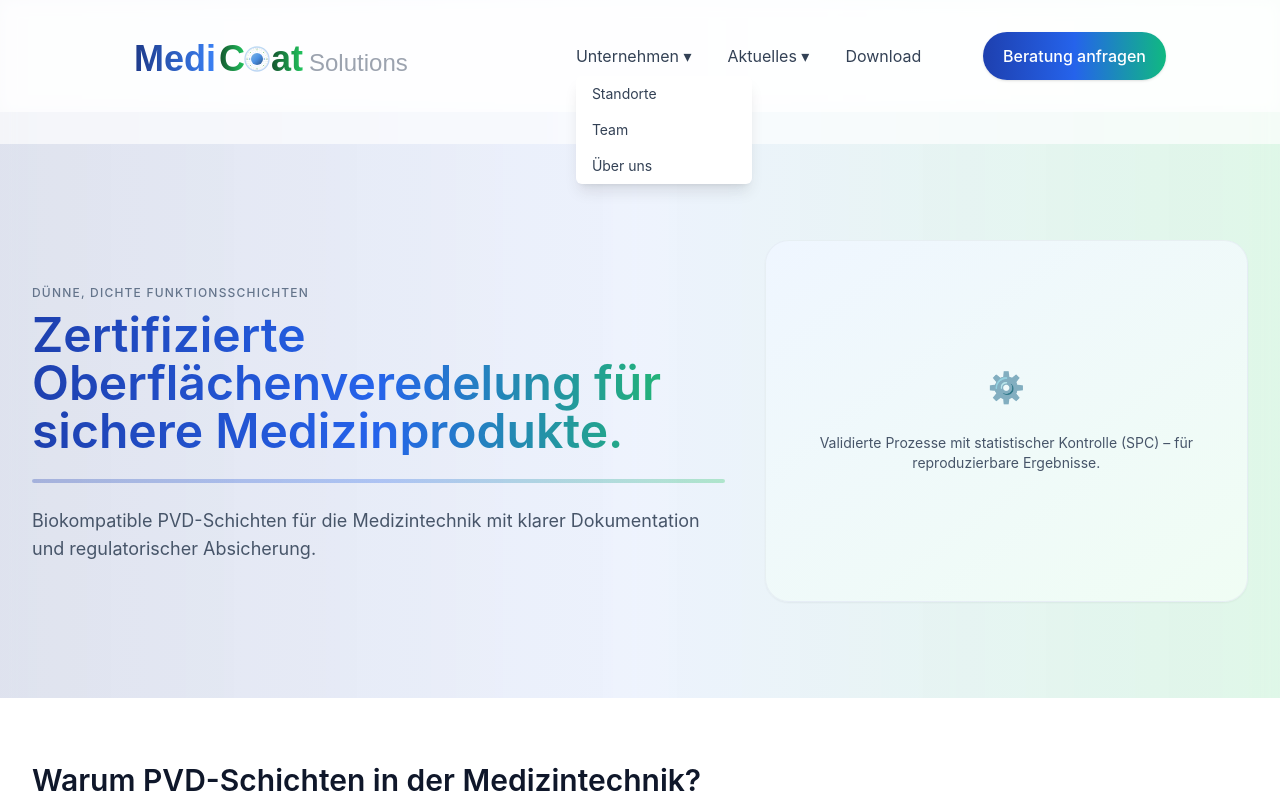
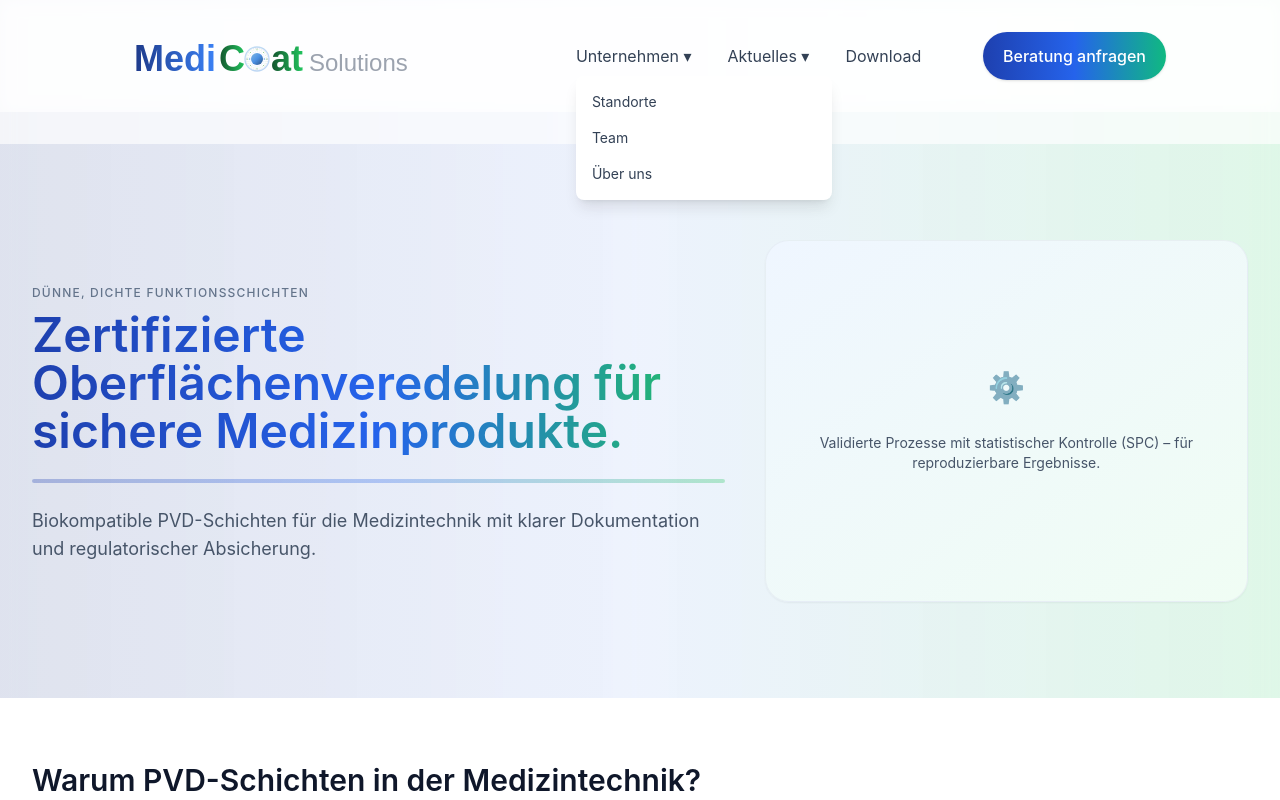
Before and after one commit to peniede/medi-coat-solutions, a React (Vite) app: page / in a window 1280 px wide. Both pictures are taken after a click on the button "Unternehmen ▾". Shown: the top 800 px of the page. Built offline with nearby package versions, Linux system fonts and the light colour scheme; the HTML template or start-up script is replaced by a standard one.

Commit message:
update Navbar component to adjust dropdown width and styling

```diff
--- a/src/components/Navbar.jsx
+++ b/src/components/Navbar.jsx
@@ -42,7 +42,7 @@ export default function Navbar(){
               Unternehmen ▾
             </button>
             {companyOpen && (
-              <div className="absolute left-0 mt-2 w-44 bg-white rounded-md shadow-lg z-50">
+              <div className="absolute mt-2 bg-white rounded-lg shadow-lg w-64 py-2">
                 <Link to="/standorte" onClick={() => setCompanyOpen(false)} className="block px-4 py-2 text-sm hover:bg-slate-50" >Standorte</Link>
                 <Link to="/team" onClick={() => setCompanyOpen(false)} className="block px-4 py-2 text-sm hover:bg-slate-50">Team</Link>
                 <Link to="/about" onClick={() => setCompanyOpen(false)} className="block px-4 py-2 text-sm hover:bg-slate-50">Über uns</Link>
```
